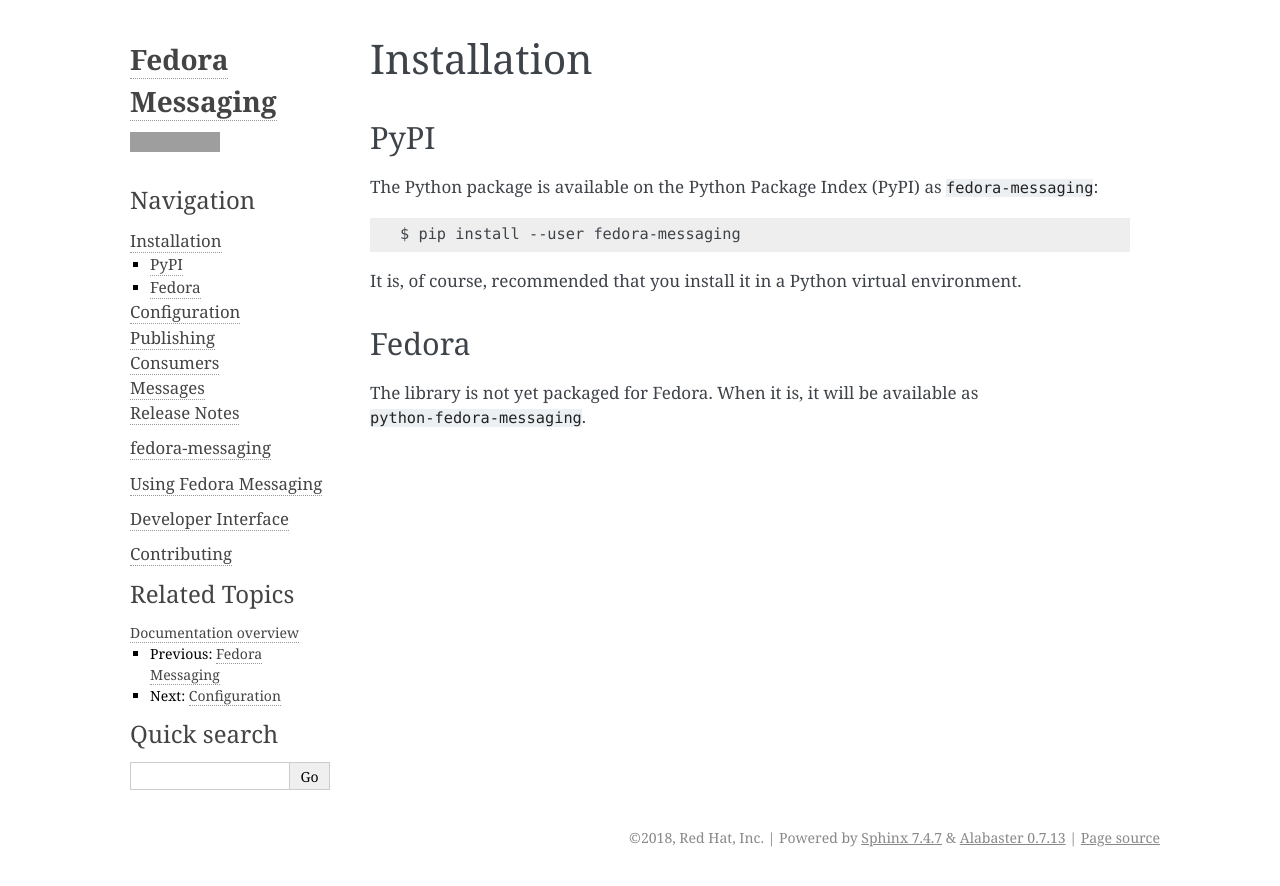
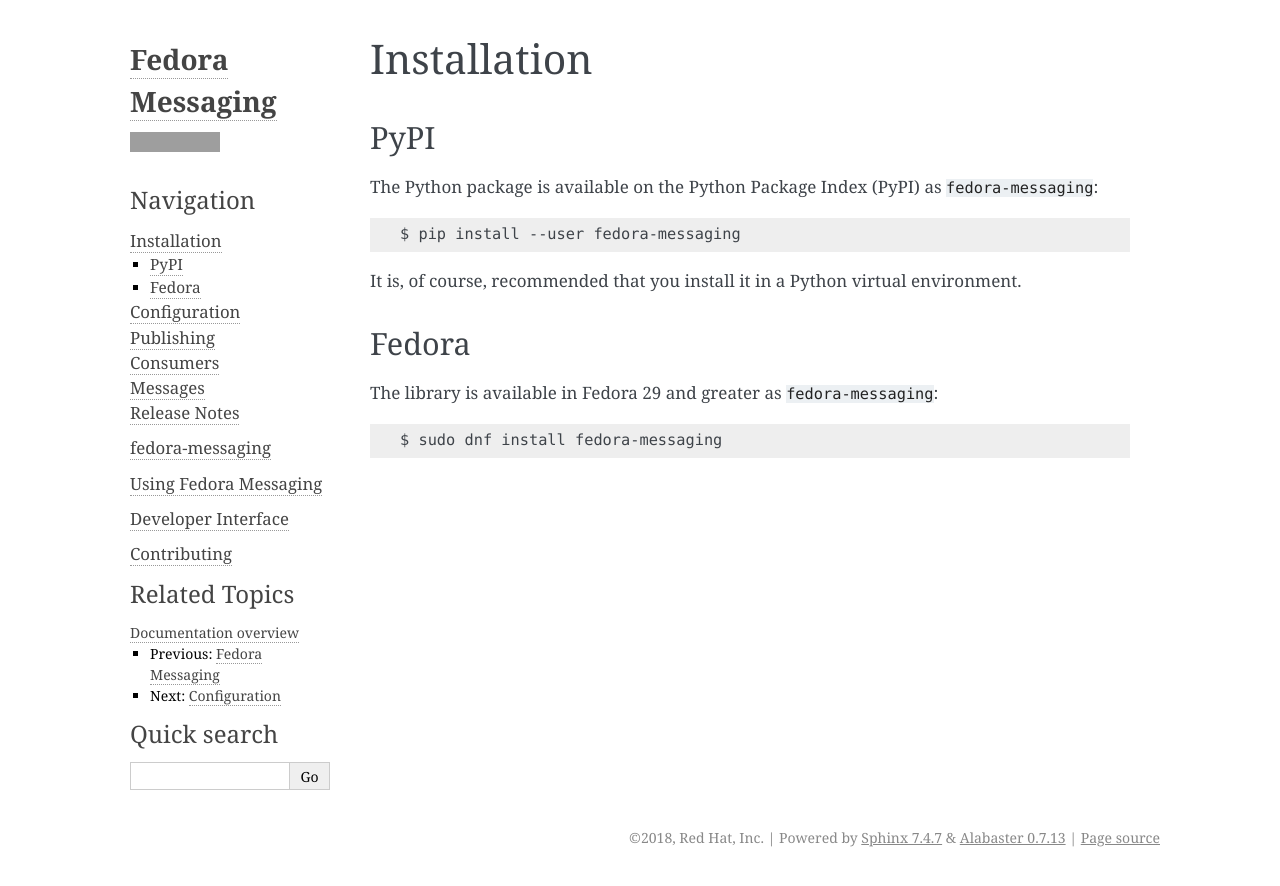
Before and after one commit to fedora-infra/fedora-messaging, a Sphinx documentation site: the page built from docs/installation.rst, in a window 1280 px wide. Shown: the top 886 px of the page. Built offline with Sphinx 7.4.7, drawn with Linux system fonts in a browser that asks for light colours; grey boxes are pictures that could not be loaded.

Commit message:
Update the Fedora installation docs
Signed-off-by: Jeremy Cline <jcline@redhat.com>

```diff
--- a/docs/installation.rst
+++ b/docs/installation.rst
@@ -17,5 +17,6 @@
 Fedora
 ======
 
-The library is not yet packaged for Fedora. When it is, it will be available
-as ``python-fedora-messaging``.
+The library is available in Fedora 29 and greater as ``fedora-messaging``::
+
+   $ sudo dnf install fedora-messaging
```
